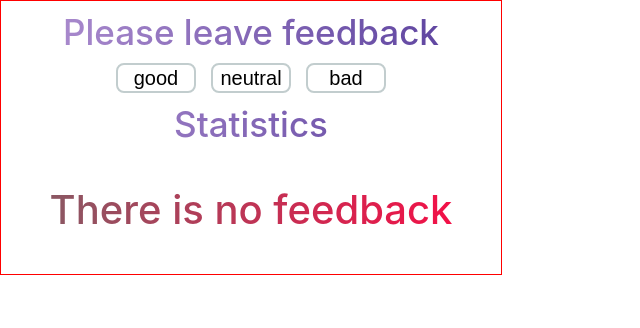
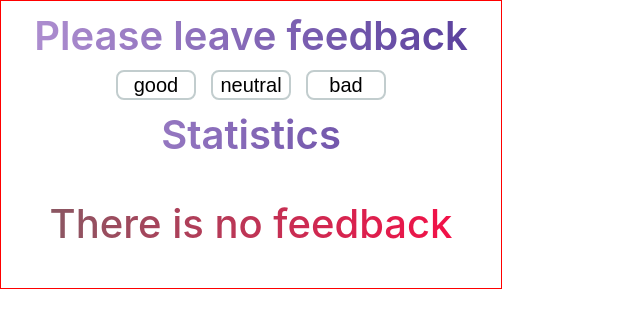
Before and after one commit to Oksana-24/goit-react-hw-02-feedback, a React (Create React App) app: page / in a window 1280 px wide. Shown: the top 328 px of the page, without its empty margins (0-640 px from the left). Built offline with nearby package versions, Linux system fonts and the light colour scheme; the HTML template or start-up script is replaced by a standard one.

Commit message:
Update Section.module.css

```diff
--- a/src/components/Section/Section.module.css
+++ b/src/components/Section/Section.module.css
@@ -1,8 +1,8 @@
 .sectionTitle {
   margin-top: 10px;
   margin-bottom: 10px;
-  font-size: 35px;
-  font-weight: 500;
+  font-size: 40px;
+  font-weight: 600;
   color: transparent;
   background-clip: text;
   background-image: linear-gradient(to left, #553c9a, #b393d3);
```
